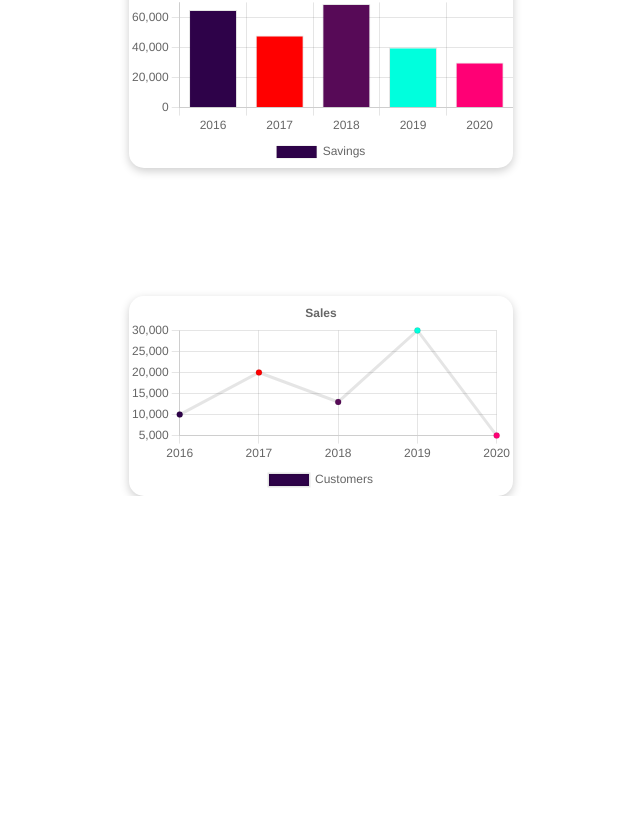
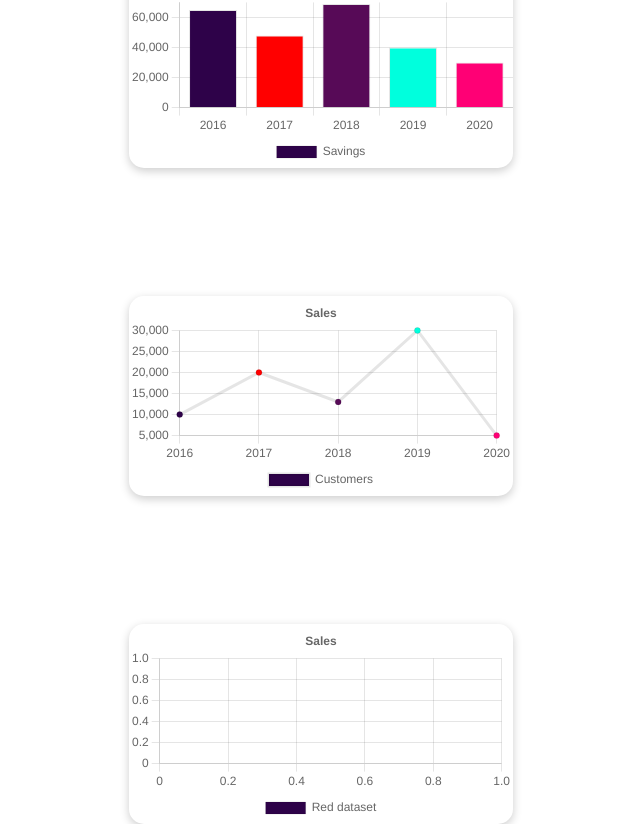
Before and after one commit to SANKALP1011/data-visualisation-dashbaord, a React (Create React App) app: page / in a window 1280 px wide. Shown: the part 424-1248 px from the top of the page, without its empty margins (255-895 px from the left). Before the commit the page ends 920 px from the top, so only its background shows below. Built offline with nearby package versions, Linux system fonts and the light colour scheme.

Commit message:
Working on the bubble chart to prsenet company revenue data...

```diff
--- a/src/App.js
+++ b/src/App.js
@@ -2,6 +2,7 @@ import React from 'react';
 import DonughtChart from './Components/ DonughtChart';
 import BarChart from './Components/BarChart';
 import  LineChart  from './Components/LineChart';
+import BubbleChart from './Components/BubbleChart';
 
 function App() {
   return (
@@ -9,6 +10,7 @@ function App() {
       <DonughtChart/>
         <BarChart/>
         <LineChart/>
+        <BubbleChart/>
     </div>
   );
 }
--- a/src/Components/BubbleChart.jsx
+++ b/src/Components/BubbleChart.jsx
@@ -0,0 +1,76 @@
+import React , {useState , useEffect} from "react";
+import { Bubble } from "react-chartjs-2";
+import {
+    Chart as ChartJS,
+    LinearScale,
+    PointElement,
+    Tooltip,
+    Legend,
+  } from 'chart.js';
+import Revenue from "../Data/Company.json";
+
+export const BubbleChart = () =>{
+
+    ChartJS.register(LinearScale, PointElement, Tooltip, Legend);
+
+    const [companyIncome,setCompanyIncome] = useState([]);
+
+    const fetchRevenue = () =>{
+        setCompanyIncome(Revenue)
+        console.log(console.log(companyIncome.map((value)=>value.year)))
+    }
+
+    useEffect(()=>{
+       fetchRevenue()
+    },[])
+
+     const data = {
+        labels: companyIncome.map((value)=>value.year),
+        datasets: [
+          {
+            label: 'Red dataset',
+            data: ({
+              x: companyIncome.map((value)=>value.revnue) ,
+              y: companyIncome.map((value)=>value.revnue) ,
+              r: companyIncome.map((value)=>value.revnue) ,
+          }),
+            backgroundColor: [
+                "#2E0249",
+                "#FF0000",
+                "#570A57",
+                "#00FFDD",
+                "#FF0075"
+        ],
+        hoverOffset: 4
+    }
+    ]
+ };
+
+ const options = {
+    maintainAspectRatio:false,
+    responsive: true,
+    plugins: {
+      legend: {
+        position: 'bottom',
+      },
+      title: {
+        display: true,
+        text: 'Sales',
+      },
+    },
+    scales: {
+        y: {
+          beginAtZero: true,
+        },
+      },
+
+  };
+
+  return<>
+     <div className="LineChartBox">
+         <Bubble data={data} options={options} width={200} height={200}/>
+     </div>
+  </>
+
+}
+export default BubbleChart
--- /dev/null
+++ b/src/Data/Company.json
@@ -0,0 +1,23 @@
+[
+    {
+        "year":"2016",
+        "revnue": 12000000
+    },
+    {
+        "year":"2017",
+        "revnue": 20000000
+    },
+    {
+        "year":"2018",
+        "revnue": 17000000
+    },
+    {
+        "year":"2019",
+        "revnue": 18000000
+    },
+    {
+        "year":"2020",
+        "revnue": 6000000
+    }
+
+]
--- a/src/Styles/DonughtChart.css
+++ b/src/Styles/DonughtChart.css
@@ -1,6 +1,6 @@
 .DoughtChartBox{
     width: 30%;
-    height: 60%;
+    height: 70%;
     margin: 5% 30% 0 30%;
     border-radius: 15px;
     box-shadow: 0 3px 10px rgb(0 0 0 / 0.2);
```
